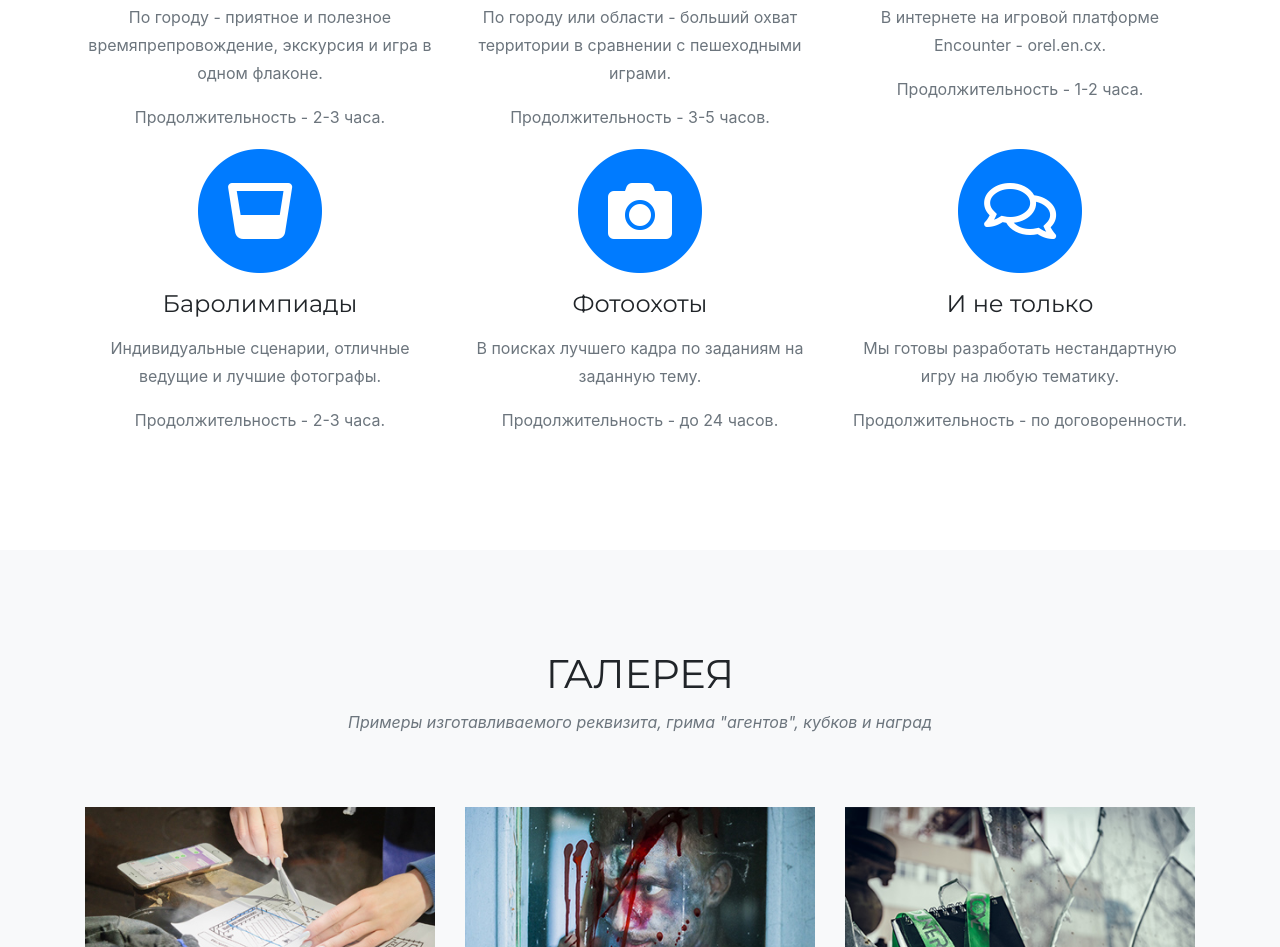
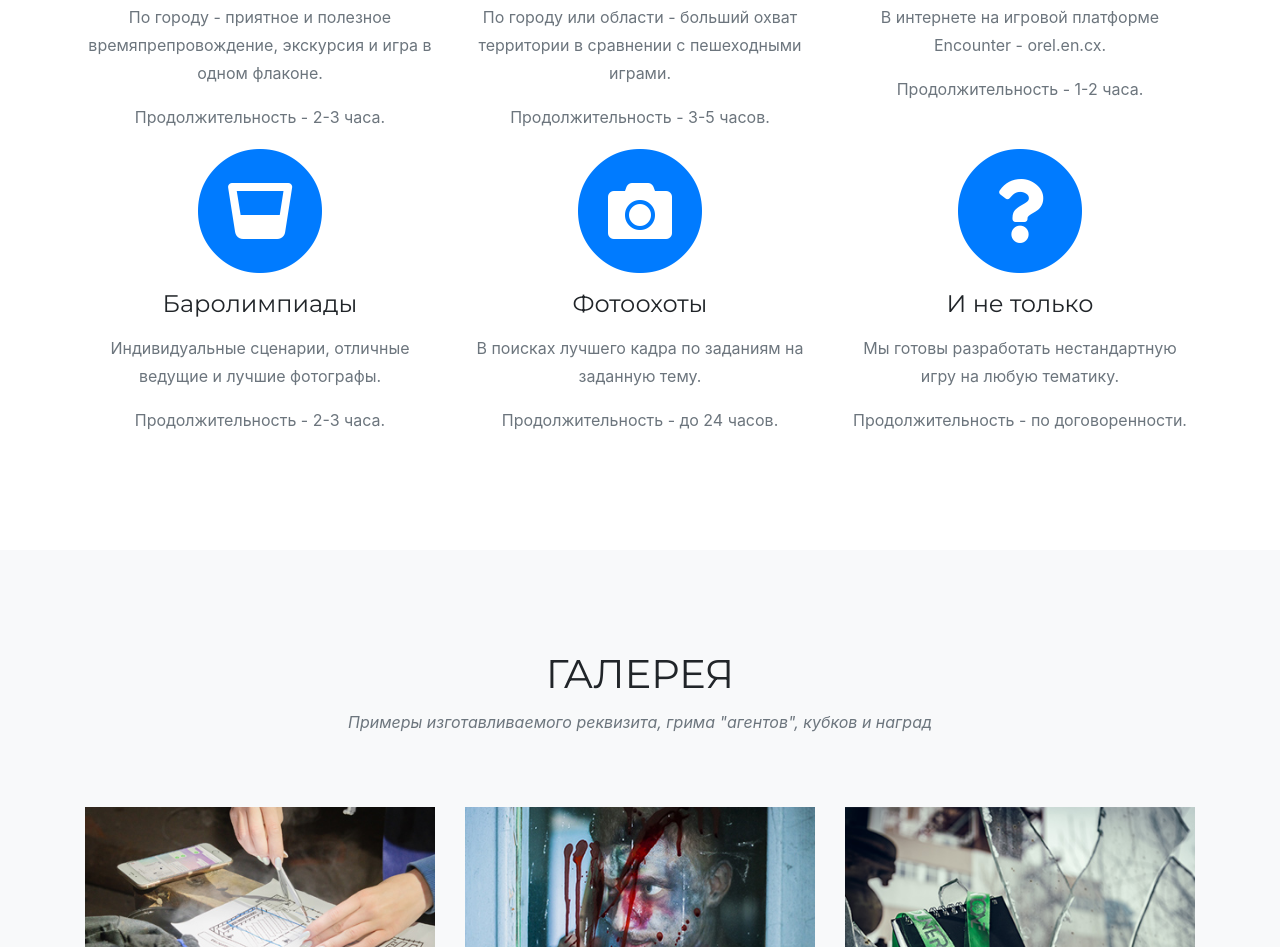
Before and after one commit to acidance/orelencxlanding, a website with bundled scripts: page index.html in a window 1280 px wide. Shown: the part 1241-2188 px from the top of the page. Built offline with nearby package versions, Linux system fonts and the light colour scheme; files whose address does not match are found by name; a web font is replaced by a local one.

Commit message:
Update index.html

```diff
--- a/index.html
+++ b/index.html
@@ -128,7 +128,7 @@
         <div class="col-md-4">
           <span class="fa-stack fa-4x">
             <i class="fas fa-circle fa-stack-2x text-primary"></i>
-            <i class="far fa-comments fa-stack-1x fa-inverse"></i>
+            <i class="fas fa-question fa-stack-1x fa-inverse"></i>
           </span>
           <h4 class="service-heading">И не только</h4>
           <p class="text-muted">Мы готовы разработать нестандартную игру на любую тематику.</p>
```
